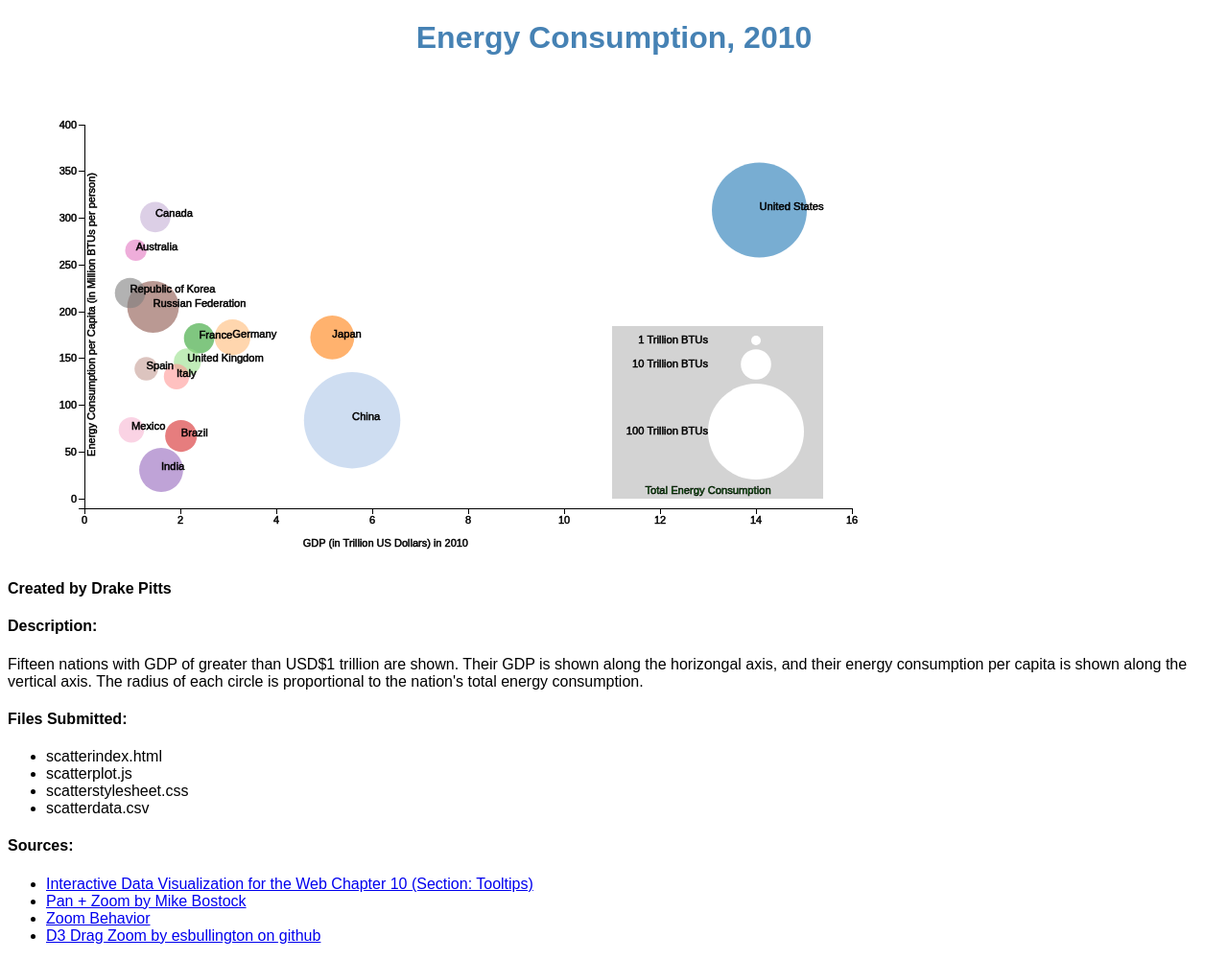
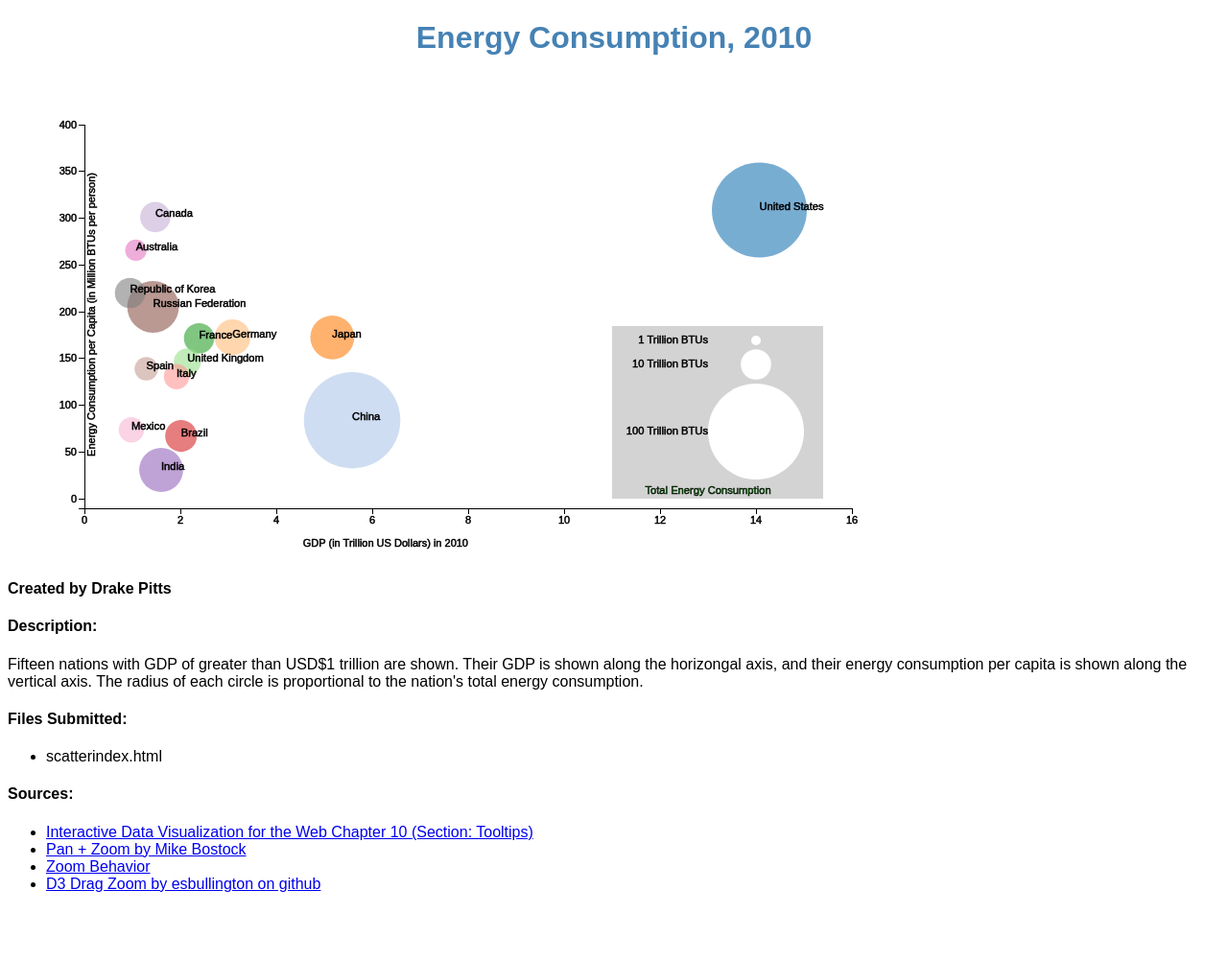
Before and after one commit to Drakeland/water-165, a plain HTML site: page scatterindex.html in a window 1280 px wide. Shown: the whole page at 96% size. After the commit the page ends 947 px from the top, so only its background shows below. Drawn offline with nearby package versions, Linux system fonts and the light colour scheme.

Commit message:
Updated Files Included section

```diff
--- a/scatterindex.html
+++ b/scatterindex.html
@@ -24,9 +24,6 @@
     <h4>Files Submitted:</h4>
     <ul>
         <li>scatterindex.html</li>
-        <li>scatterplot.js</li>
-        <li>scatterstylesheet.css</li>
-        <li>scatterdata.csv</li>
     </ul>
 
     <h4> Sources: </h4>
```
